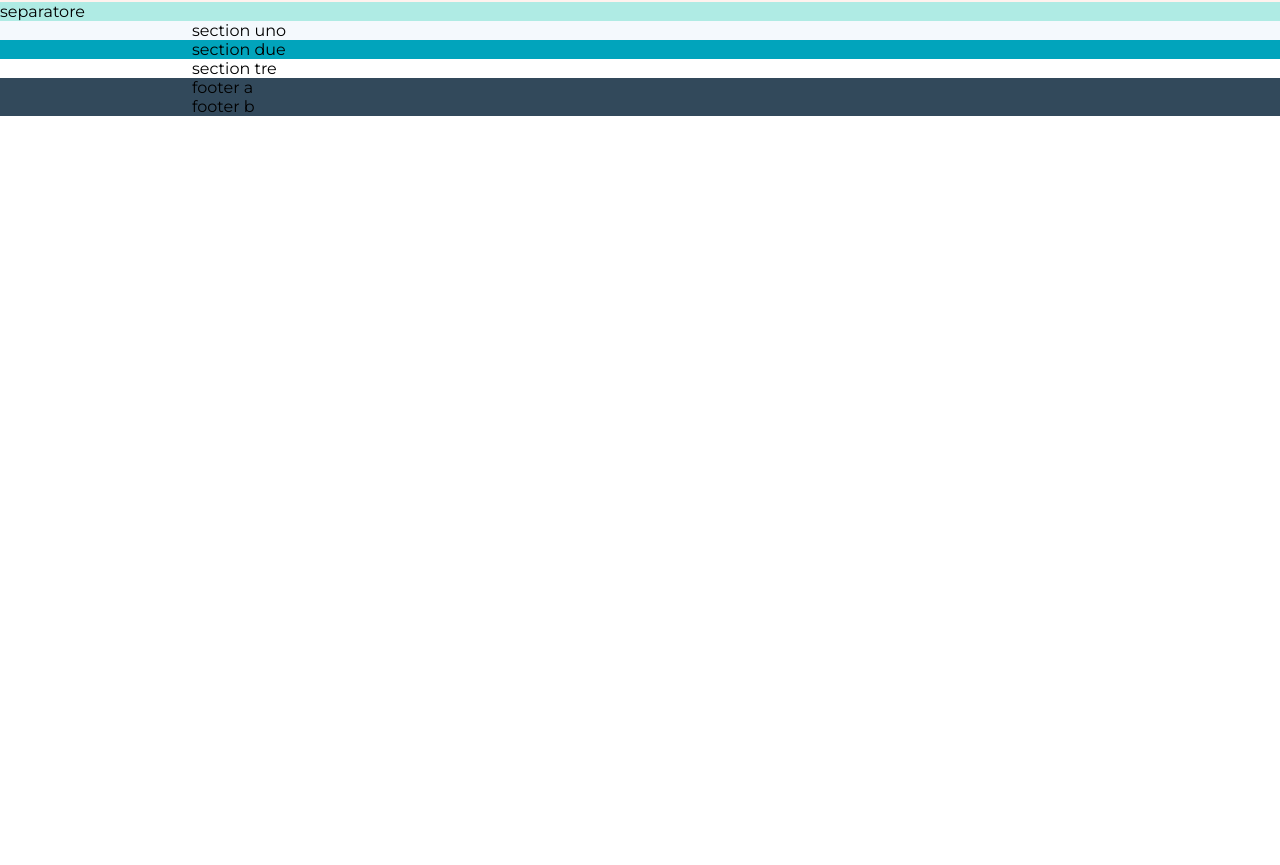
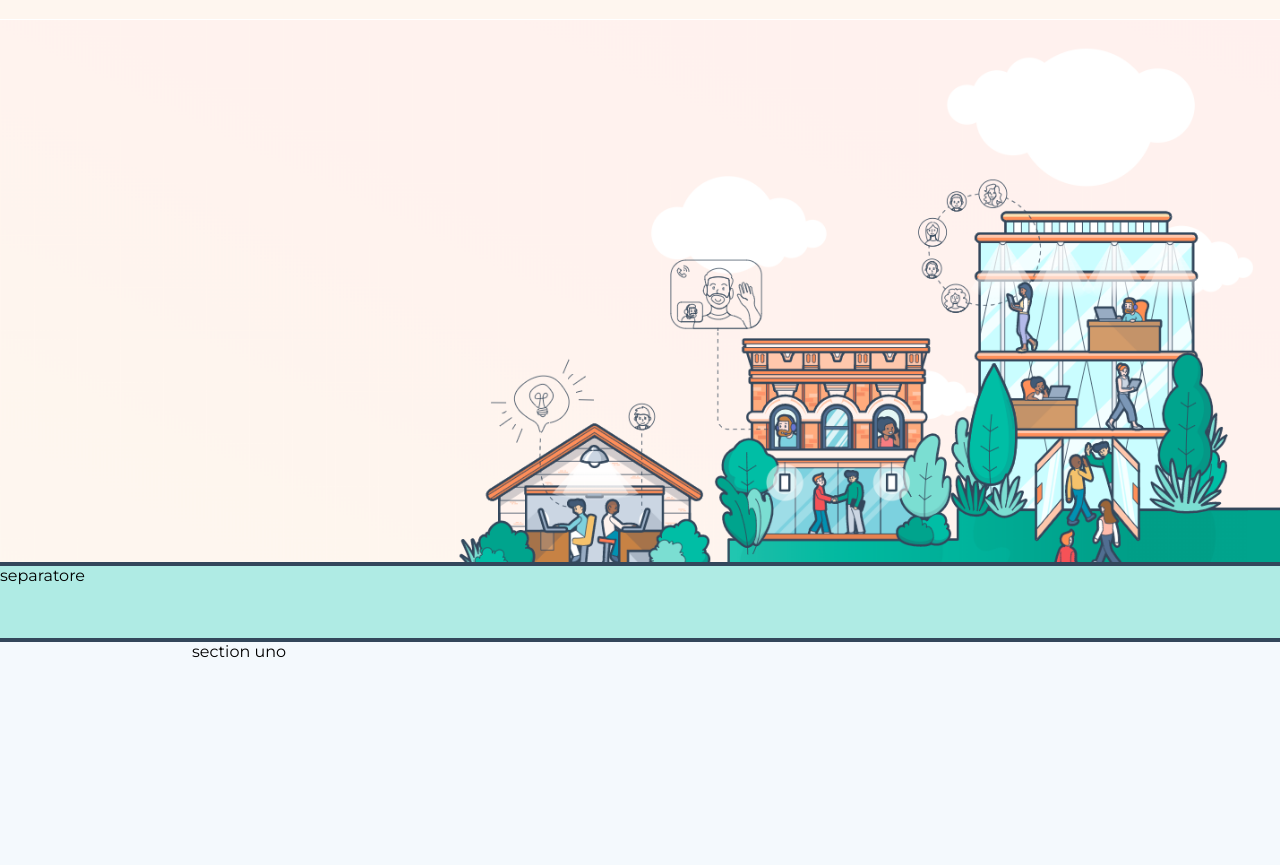
Before and after one commit to plinio-dev/htmlcss-hubspot, a plain HTML site: page index.html in a window 1280 px wide. Shown: the part 179-1044 px from the top of the page. Before the commit the page ends 800 px from the top, so only its background shows below. Drawn offline with Linux system fonts and the light colour scheme.

Commit message:
Hero
Impostato background hero

```diff
--- a/css/style.css
+++ b/css/style.css
@@ -113,27 +113,43 @@ img, .lista-menu {
 .lista-menu li i, .lista-menu li  {
   padding-left: 20px;
 }
+/* /nav-menu */
+
+/* hero */
+.hero {
+  width: 100%;
+}
+
+.hero-wrapper.centrato {
+  width: 100%;
+  height: 659px;
+  background-image: url(../img/jumbotron.png);
+  background-position: right bottom;
+  background-repeat: no-repeat;
+  background-size: contain;
+}
+.hero {
+  background-color: #fef6ef;
+  position: relative;
+}
+
+.separatore {
+  bottom: 0;
+  width: 100%;
+  position: absolute;
+  height: 80px;
+  background-color: #afebe4;
+  border-top: 4px solid #33475b;
+  border-bottom: 4px solid #33475b;
+}
+/* /hero */
 
 
 
 
 
-
-/* /nav-menu */
-
-
-
-
-
-
-.hero {
-  background-color: #fff2ee
-}
-
-.separatore {
-  background-color: #afebe4;
-}
 #uno {
+  height: 1000px;
   background-color: #f4f9fd;
 }
 
--- a/index.html
+++ b/index.html
@@ -40,17 +40,18 @@
       </div>
       <div class="hero">
         <div class="hero-wrapper centrato">
-          hero
+
+
         </div>
+        <!-- box separatore -->
+        <div class="separatore">
+          separatore
+        </div>
+        <!-- /box separatore -->
       </div>
     </header>
     <!-- /intestazione -->
 
-    <!-- box separatore -->
-    <div class="separatore">
-      separatore
-    </div>
-    <!-- /box separatore -->
 
     <!-- corpo -->
     <section id="uno">
```
